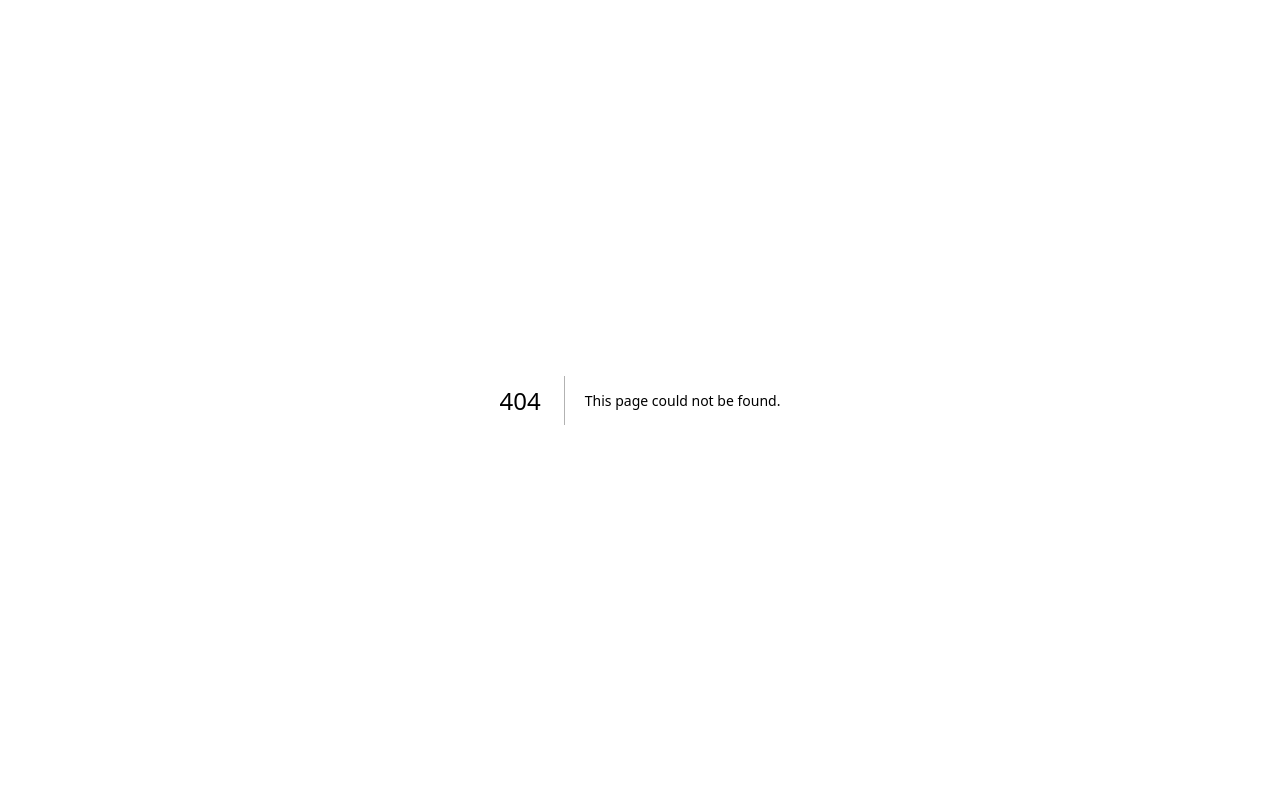
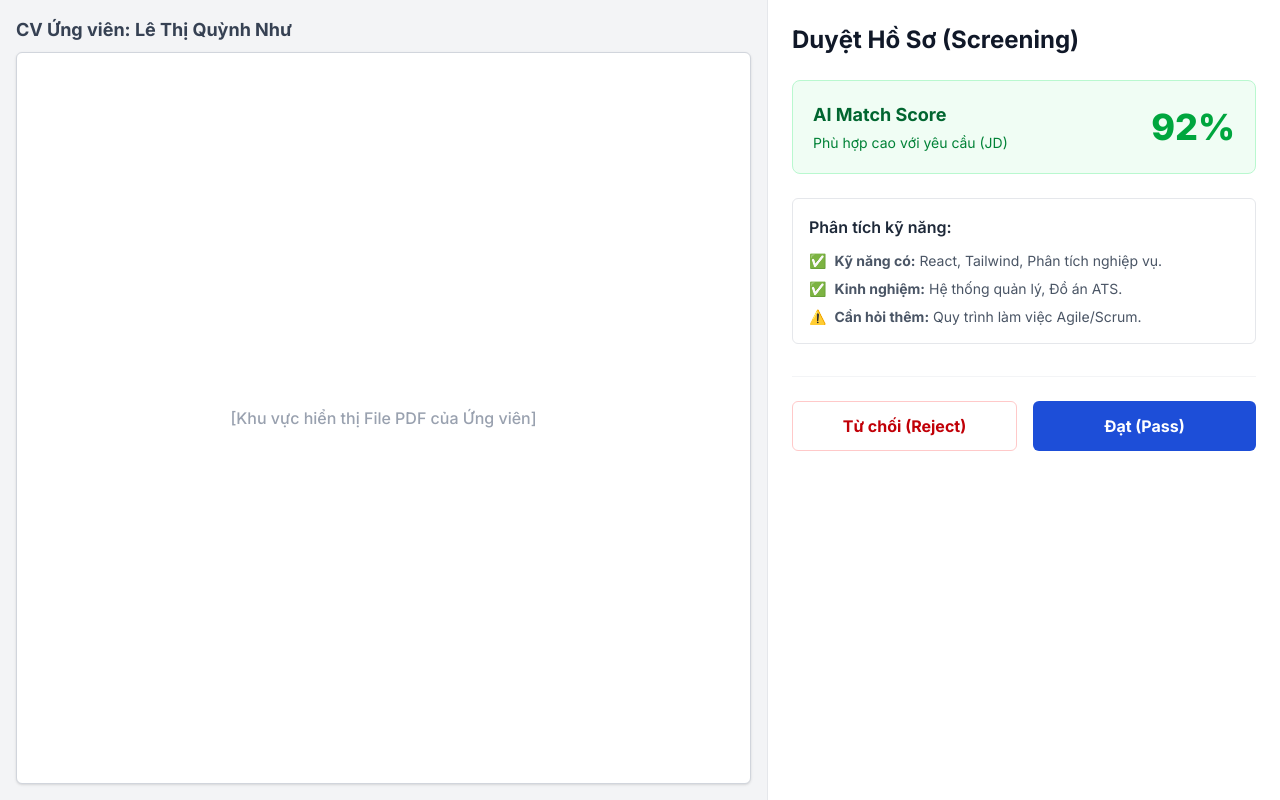
Before and after one commit to quynhnguyen05/Smart-Recruitment-ATS, a Next.js app in the folder frontend/: page /cv-review in a window 1280 px wide. Before the commit this address had no page. Built offline with nearby package versions, Linux system fonts and the light colour scheme.

Commit message:
feat: Dựng UI Review CV (US-ATS-06) và Bảng tổng hợp Scorecard (US-ATS-10)

```diff
--- /dev/null
+++ b/frontend/app/cv-review/page.tsx
@@ -0,0 +1,72 @@
+"use client";
+import React, { useState } from "react";
+
+export default function CVReviewPage() {
+  const [isRejectModalOpen, setIsRejectModalOpen] = useState(false);
+
+  return (
+    <div className="flex h-screen bg-gray-50 overflow-hidden">
+      {/* CỘT TRÁI: 60% Hiển thị CV gốc */}
+      <div className="w-[60%] bg-gray-100 border-r border-gray-200 p-4 flex flex-col">
+        <h2 className="text-lg font-bold text-gray-700 mb-2">CV Ứng viên: Lê Thị Quỳnh Như</h2>
+        <div className="flex-1 bg-white border border-gray-300 shadow-sm rounded-md flex items-center justify-center">
+          <p className="text-gray-400 font-medium">[Khu vực hiển thị File PDF của Ứng viên]</p>
+        </div>
+      </div>
+
+      {/* CỘT PHẢI: 40% AI Summary & Quyết định */}
+      <div className="w-[40%] bg-white p-6 overflow-y-auto">
+        <h2 className="text-2xl font-bold text-gray-900 mb-6">Duyệt Hồ Sơ (Screening)</h2>
+
+        {/* Khối Điểm AI (US-ATS-05) */}
+        <div className="mb-6 p-5 bg-green-50 border border-green-200 rounded-lg flex items-center justify-between">
+          <div>
+            <h3 className="font-bold text-green-800 text-lg">AI Match Score</h3>
+            <p className="text-sm text-green-700 mt-1">Phù hợp cao với yêu cầu (JD)</p>
+          </div>
+          <div className="text-4xl font-extrabold text-green-600">92%</div>
+        </div>
+
+        {/* Khối AI Phân tích */}
+        <div className="mb-8 p-4 border border-gray-200 rounded-md">
+          <h4 className="font-semibold text-gray-800 mb-3">Phân tích kỹ năng:</h4>
+          <ul className="space-y-2 text-sm text-gray-600">
+            <li className="flex gap-2">✅ <span><strong>Kỹ năng có:</strong> React, Tailwind, Phân tích nghiệp vụ.</span></li>
+            <li className="flex gap-2">✅ <span><strong>Kinh nghiệm:</strong> Hệ thống quản lý, Đồ án ATS.</span></li>
+            <li className="flex gap-2">⚠️ <span><strong>Cần hỏi thêm:</strong> Quy trình làm việc Agile/Scrum.</span></li>
+          </ul>
+        </div>
+
+        {/* Nút Quyết định */}
+        <div className="flex gap-4 border-t border-gray-100 pt-6">
+          <button
+            onClick={() => setIsRejectModalOpen(true)}
+            className="flex-1 py-3 px-4 border border-red-200 text-red-700 font-bold rounded-md hover:bg-red-50 transition"
+          >
+            Từ chối (Reject)
+          </button>
+          <button
+            onClick={() => alert("Đã chuyển ứng viên sang vòng Phỏng vấn!")}
+            className="flex-1 py-3 px-4 bg-[#1D4ED8] text-white font-bold rounded-md hover:bg-blue-800 transition"
+          >
+            Đạt (Pass)
+          </button>
+        </div>
+      </div>
+
+      {/* Modal Xác nhận Từ chối */}
+      {isRejectModalOpen && (
+        <div className="fixed inset-0 bg-black bg-opacity-50 flex items-center justify-center z-50">
+          <div className="bg-white rounded-lg p-6 w-96 shadow-xl">
+            <h3 className="text-lg font-bold text-red-600 mb-2">Xác nhận Từ chối</h3>
+            <p className="text-sm text-gray-600 mb-6">Bạn có chắc chắn muốn từ chối ứng viên này? Quyết định này sẽ được ghi vào Audit Log.</p>
+            <div className="flex justify-end gap-3">
+              <button onClick={() => setIsRejectModalOpen(false)} className="px-4 py-2 bg-gray-100 text-gray-700 rounded-md">Hủy</button>
+              <button onClick={() => { alert("Đã ghi nhận Audit Log và Từ chối!"); setIsRejectModalOpen(false); }} className="px-4 py-2 bg-red-600 text-white font-bold rounded-md hover:bg-red-700">Xác nhận</button>
+            </div>
+          </div>
+        </div>
+      )}
+    </div>
+  );
+}
--- /dev/null
+++ b/frontend/app/scorecard-summary/page.tsx
@@ -0,0 +1,47 @@
+"use client";
+import React from "react";
+
+export default function ScorecardSummaryPage() {
+  return (
+    <div className="p-10 max-w-5xl mx-auto bg-gray-50 min-h-screen">
+      <div className="mb-8">
+        <h1 className="text-3xl font-bold text-gray-900">Tổng hợp Điểm Phỏng Vấn</h1>
+        <p className="text-gray-500 mt-2">Dành cho Hiring Manager xem xét toàn bộ các vòng phỏng vấn</p>
+      </div>
+
+      <div className="bg-white rounded-lg shadow-sm border border-gray-200 overflow-hidden">
+        <table className="min-w-full divide-y divide-gray-200">
+          <thead className="bg-gray-50">
+            <tr>
+              <th className="px-6 py-3 text-left text-xs font-medium text-gray-500 uppercase tracking-wider">Ứng viên</th>
+              <th className="px-6 py-3 text-left text-xs font-medium text-gray-500 uppercase tracking-wider">Vòng 1 (Tech)</th>
+              <th className="px-6 py-3 text-left text-xs font-medium text-gray-500 uppercase tracking-wider">Vòng 2 (Culture)</th>
+              <th className="px-6 py-3 text-left text-xs font-medium text-gray-500 uppercase tracking-wider">Trung bình</th>
+              <th className="px-6 py-3 text-center text-xs font-medium text-gray-500 uppercase tracking-wider">Trạng thái</th>
+            </tr>
+          </thead>
+          <tbody className="divide-y divide-gray-200 bg-white">
+            <tr>
+              <td className="px-6 py-4 whitespace-nowrap font-medium text-gray-900">Lê Thị Quỳnh Như</td>
+              <td className="px-6 py-4 whitespace-nowrap text-gray-600">8.5 (Pass)</td>
+              <td className="px-6 py-4 whitespace-nowrap text-gray-600">9.0 (Pass)</td>
+              <td className="px-6 py-4 whitespace-nowrap font-bold text-[#1D4ED8]">8.75</td>
+              <td className="px-6 py-4 whitespace-nowrap text-center">
+                <span className="px-3 py-1 bg-yellow-100 text-yellow-800 rounded-full text-xs font-bold">Chờ duyệt Offer</span>
+              </td>
+            </tr>
+            <tr>
+              <td className="px-6 py-4 whitespace-nowrap font-medium text-gray-900">Trần Văn B</td>
+              <td className="px-6 py-4 whitespace-nowrap text-gray-600">6.0 (Pass)</td>
+              <td className="px-6 py-4 whitespace-nowrap text-gray-600">4.5 (Fail)</td>
+              <td className="px-6 py-4 whitespace-nowrap font-bold text-gray-700">5.25</td>
+              <td className="px-6 py-4 whitespace-nowrap text-center">
+                <span className="px-3 py-1 bg-red-100 text-red-800 rounded-full text-xs font-bold">Rejected</span>
+              </td>
+            </tr>
+          </tbody>
+        </table>
+      </div>
+    </div>
+  );
+}
```
Also changed, not shown: 2 other files (tests, documents, lock files or other folders).
